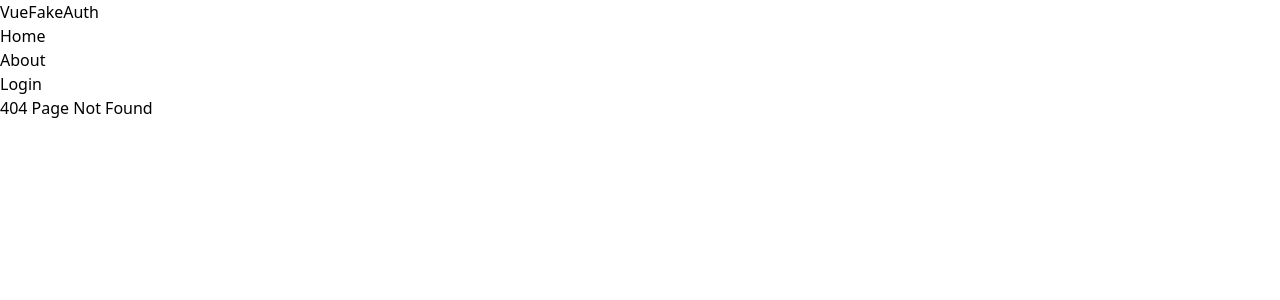
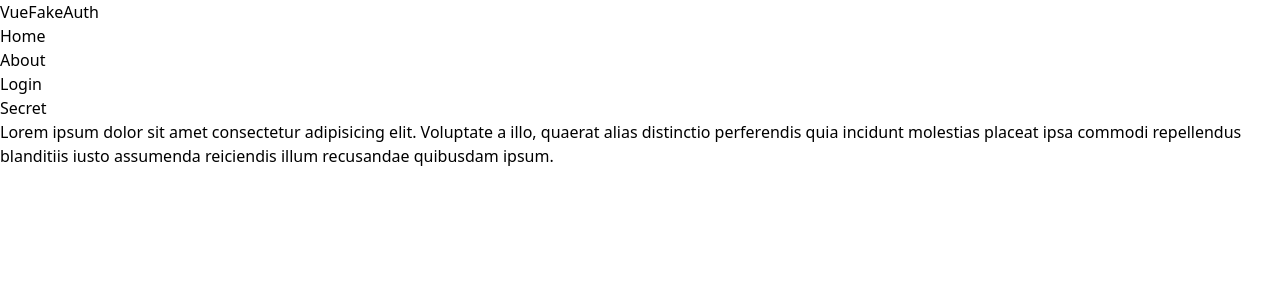
Before and after one commit to relara/vuefakeauth, a Vue app: page /secret in a window 1280 px wide. Before the commit this address had no page. Shown: the top 300 px of the page. Built offline with nearby package versions, Linux system fonts and the light colour scheme.

Commit message:
added secret page

```diff
--- a/src/components/Nav.vue
+++ b/src/components/Nav.vue
@@ -15,7 +15,9 @@
             <router-link to="/login">
               <li class="px-4 py-8 cursor-pointer hover: hover:bg-indigo-500 hover:text-indigo-80">Login</li>
             </router-link>
-
+            <router-link :to="{ name: 'Secret' }">
+              <li class="px-4 py-8 cursor-pointer hover: hover:bg-indigo-500 hover:text-indigo-80">Secret</li>
+            </router-link>
         </ul>
     </nav>
     </div>
--- /dev/null
+++ b/src/pages/secret.vue
@@ -0,0 +1,4 @@
+<template>
+<p>Lorem ipsum dolor sit amet consectetur adipisicing elit. Voluptate a illo, quaerat alias distinctio perferendis quia incidunt molestias placeat ipsa commodi repellendus blanditiis iusto assumenda reiciendis illum recusandae quibusdam ipsum.
+</p>
+</template>
--- a/src/router.js
+++ b/src/router.js
@@ -3,6 +3,7 @@ import { createRouter, createWebHistory } from "vue-router";
 import Index from "./pages/index.vue";
 import About from "./pages/about.vue";
 import Login from "./pages/login.vue";
+import Secret from "./pages/secret.vue";
 import NotFound from "./pages/404.vue";
 
 const routes =[
@@ -22,6 +23,11 @@ const routes =[
     component: Login,
 },
 {
+    path: "/secret",
+    name: "Secret",
+    component: Secret,
+},
+{
     path: "/:pathMatch(.*)*",
     name: "NotFound",
     component: NotFound,
```
